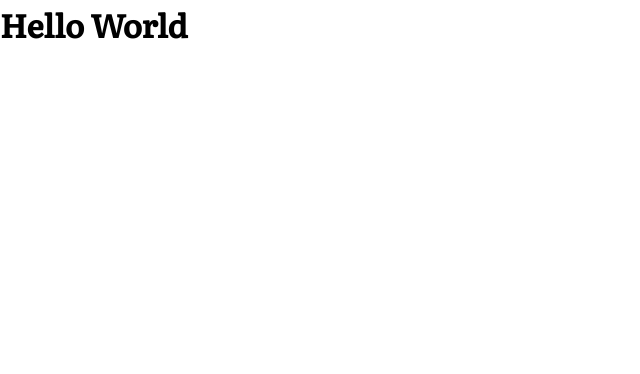
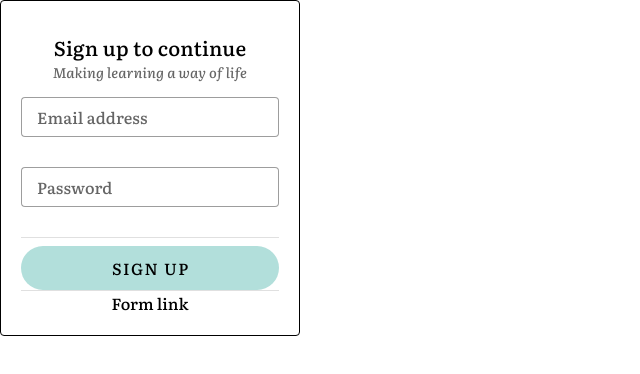
Before and after one commit to AlexanderTheWise/lingomem, a Vue app: page / in a window 1280 px wide. Shown: the top 374 px of the page, without its empty margins (0-640 px from the left). Built offline with nearby package versions, Linux system fonts and the light colour scheme; no server answers.

Commit message:
Add SingUp view

```diff
--- a/src/App.vue
+++ b/src/App.vue
@@ -1,3 +1,7 @@
 <template>
-  <h1>Hello World</h1>
+  <SignUpView />
 </template>
+
+<script setup lang="ts">
+import SignUpView from "@/views/SignUpView.vue";
+</script>
--- /dev/null
+++ b/src/lib/supabase.ts
@@ -0,0 +1,6 @@
+import { createClient } from "@supabase/supabase-js";
+
+const supabaseUrl = import.meta.env.VITE_SUPABASE_URL;
+const supabaseAnonKey = import.meta.env.VITE_SUPABASE_ANON_KEY;
+
+export const supabase = createClient(supabaseUrl, supabaseAnonKey);
--- /dev/null
+++ b/src/views/SignUpView.vue
@@ -0,0 +1,26 @@
+<template>
+  <CredentialsForm @submit="handleSignUp" :submit-error="error">
+    <template #form-name> Sign up</template>
+    <template #form-link> Form link</template>
+  </CredentialsForm>
+</template>
+
+<script setup lang="ts">
+import { ref } from "vue";
+import CredentialsForm from "../components/forms/CredentialsForm.vue";
+import { signUp } from "../vueutils/auth";
+import type { UserCredentials } from "@/types";
+
+const error = ref("");
+
+const handleSignUp = async (credentials: UserCredentials) => {
+  const signUpError = await signUp(credentials);
+
+  if (signUpError) {
+    error.value = signUpError;
+    return;
+  }
+
+  error.value = "";
+};
+</script>
--- /dev/null
+++ b/src/vueutils/auth.ts
@@ -0,0 +1,7 @@
+import { supabase } from "@/lib/supabase";
+import type { UserCredentials } from "@/types";
+
+export async function signUp(credentials: UserCredentials) {
+  const { error } = await supabase.auth.signUp({ ...credentials });
+  return error?.message;
+}
```
